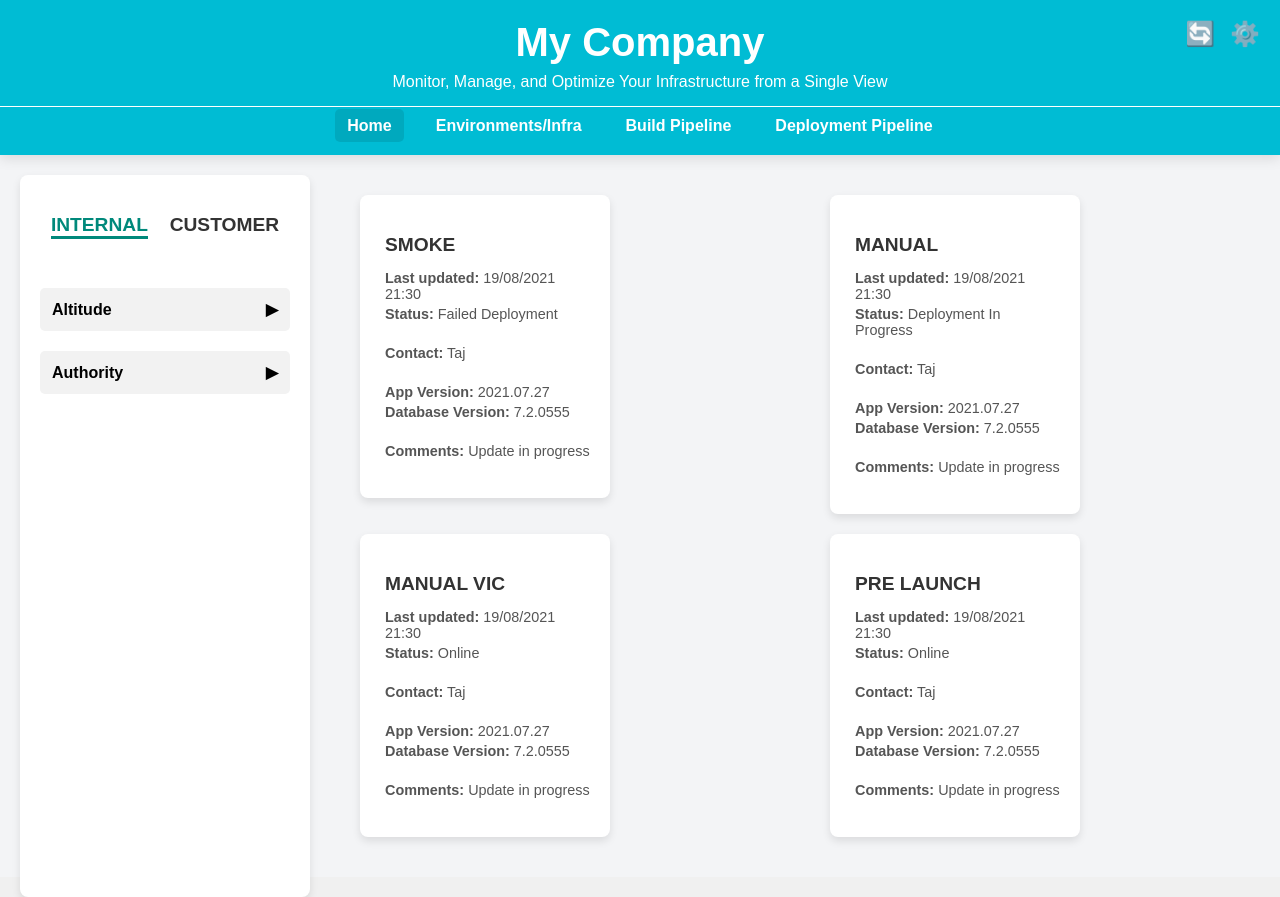
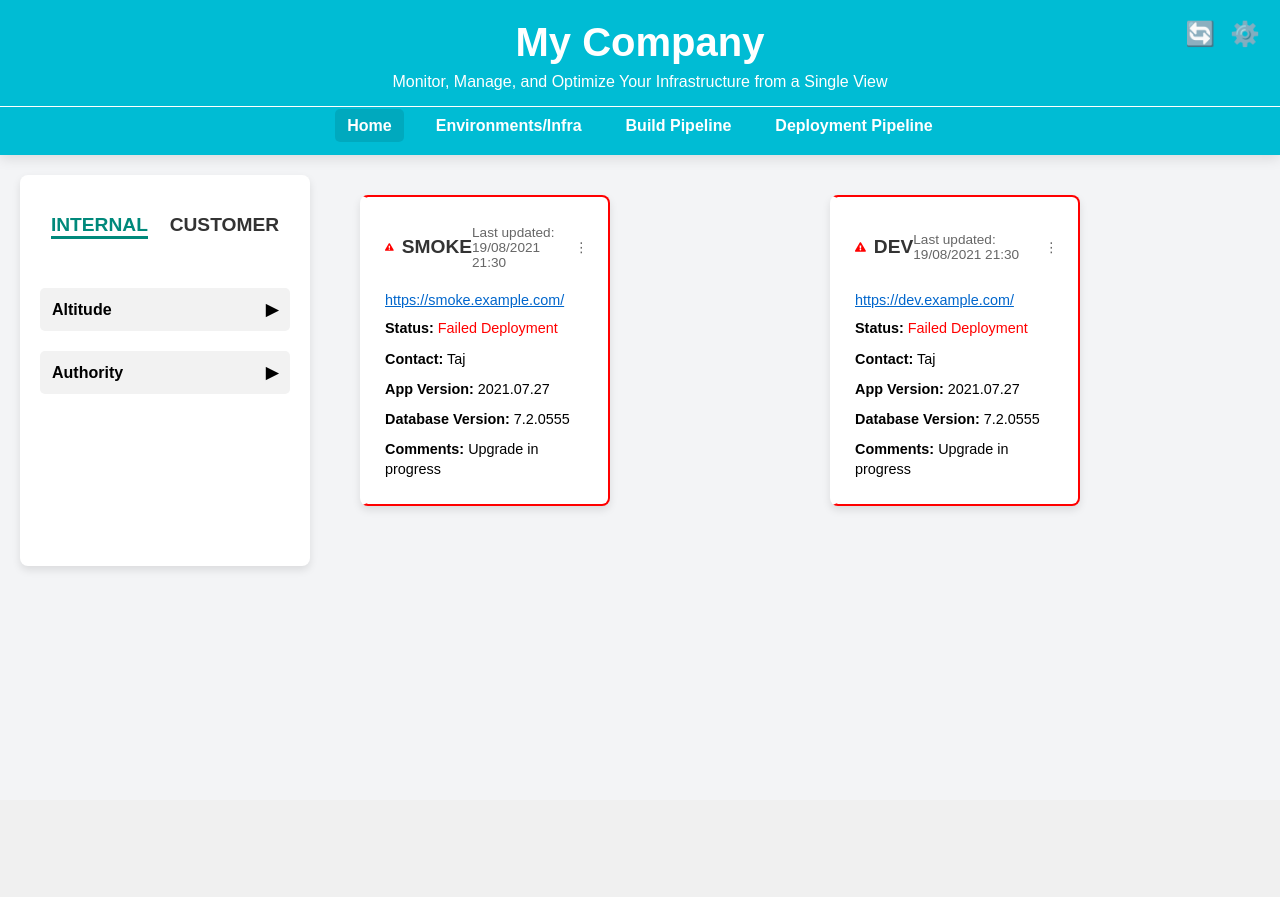
Before and after one commit to Sam123ben/IDP-Integrated-Developer-Platform, a React app in the folder infra_env_dashboard/frontend/: page / in a window 1280 px wide. After the commit the page ends 800 px from the top, so only its background shows below. Built offline with nearby package versions, Linux system fonts and the light colour scheme.

Commit message:
Fix the card section

```diff
--- a/infra_env_dashboard/frontend/package.json
+++ b/infra_env_dashboard/frontend/package.json
@@ -15,6 +15,7 @@
     "css-loader": "^7.1.2",
     "react": "^18.3.1",
     "react-dom": "^18.3.1",
+    "react-icons": "^5.3.0",
     "react-router-dom": "^6.27.0",
     "style-loader": "^4.0.0"
   },
--- a/infra_env_dashboard/frontend/src/components/Card.js
+++ b/infra_env_dashboard/frontend/src/components/Card.js
@@ -15,7 +15,7 @@ function Card({ title, status, statusColor, lastUpdated }) {
                 <p><strong>Contact:</strong> Taj</p>
                 <p><strong>App Version:</strong> 2021.07.27</p>
                 <p><strong>Database Version:</strong> 7.2.0555</p>
-                <p><strong>Comments:</strong> Update in progress</p>
+                <p><strong>Comments:</strong> Update in progress and run the pipeline and check</p>
             </div>
         </div>
     );
--- a/infra_env_dashboard/frontend/src/components/MainContent.js
+++ b/infra_env_dashboard/frontend/src/components/MainContent.js
@@ -12,7 +12,7 @@ function MainContent() {
                 <p>Contact: Taj</p>
                 <p>App Version: 2021.07.27</p>
                 <p>Database Version: 7.2.0555</p>
-                <p>Comments: Update in progress</p>
+                <p>Comments: Update in progress and run the pipeline and check</p>
             </div>
             <div className="card manual">
                 <h4>MANUAL</h4>
@@ -20,7 +20,7 @@ function MainContent() {
                 <p>Contact: Taj</p>
                 <p>App Version: 2021.07.27</p>
                 <p>Database Version: 7.2.0555</p>
-                <p>Comments: Update in progress</p>
+                <p>Comments: Update in progress and run the pipeline and check</p>
             </div>
             {/* Add more cards as needed */}
         </div>
--- a/infra_env_dashboard/frontend/src/components/TileContainer.js
+++ b/infra_env_dashboard/frontend/src/components/TileContainer.js
@@ -2,49 +2,31 @@
 
 import React from "react";
 import "../styles/TileContainer.css";
+import { FaExclamationTriangle } from "react-icons/fa"; // Import icon from react-icons
 
 function TileContainer() {
-    // Example data for each environment card
     const environments = [
         {
             name: "SMOKE",
             lastUpdated: "19/08/2021 21:30",
+            url: "https://smoke.example.com/",
             status: "Failed Deployment",
             contact: "Taj",
             appVersion: "2021.07.27",
             dbVersion: "7.2.0555",
-            comments: "Update in progress",
-            statusClass: "card-failed", // Assign class based on status
+            comments: "Upgrade in progress",
+            statusClass: "card-failed",
         },
         {
-            name: "MANUAL",
+            name: "DEV",
             lastUpdated: "19/08/2021 21:30",
-            status: "Deployment In Progress",
+            url: "https://dev.example.com/",
+            status: "Failed Deployment",
             contact: "Taj",
             appVersion: "2021.07.27",
             dbVersion: "7.2.0555",
-            comments: "Update in progress",
-            statusClass: "card-in-progress",
-        },
-        {
-            name: "MANUAL VIC",
-            lastUpdated: "19/08/2021 21:30",
-            status: "Online",
-            contact: "Taj",
-            appVersion: "2021.07.27",
-            dbVersion: "7.2.0555",
-            comments: "Update in progress",
-            statusClass: "card-online",
-        },
-        {
-            name: "PRE LAUNCH",
-            lastUpdated: "19/08/2021 21:30",
-            status: "Online",
-            contact: "Taj",
-            appVersion: "2021.07.27",
-            dbVersion: "7.2.0555",
-            comments: "Update in progress",
-            statusClass: "card-online",
+            comments: "Upgrade in progress",
+            statusClass: "card-failed",
         },
     ];
 
@@ -53,21 +35,22 @@ function TileContainer() {
             <div className="card-grid">
                 {environments.map((env, index) => (
                     <div key={index} className={`card ${env.statusClass}`}>
-                        <h3 className="card-title">{env.name}</h3>
-                        <div className="card-section">
-                            <p><strong>Last updated:</strong> {env.lastUpdated}</p>
-                            <p><strong>Status:</strong> {env.status}</p>
+                        <div className="card-header">
+                            <FaExclamationTriangle className="card-icon" /> {/* Icon */}
+                            <h3 className="card-title">{env.name}</h3>
+                            <div className="card-updated">
+                                <span>Last updated: {env.lastUpdated}</span>
+                                <span className="three-dots">⋮</span>
+                            </div>
                         </div>
-                        <div className="card-section">
-                            <p><strong>Contact:</strong> {env.contact}</p>
-                        </div>
-                        <div className="card-section">
-                            <p><strong>App Version:</strong> {env.appVersion}</p>
-                            <p><strong>Database Version:</strong> {env.dbVersion}</p>
-                        </div>
-                        <div className="card-section">
-                            <p><strong>Comments:</strong> {env.comments}</p>
-                        </div>
+                        <a href={env.url} target="_blank" rel="noopener noreferrer" className="card-link">
+                            {env.url}
+                        </a>
+                        <p><strong>Status:</strong> <span className="status-text">{env.status}</span></p>
+                        <p><strong>Contact:</strong> {env.contact}</p>
+                        <p><strong>App Version:</strong> {env.appVersion}</p>
+                        <p><strong>Database Version:</strong> {env.dbVersion}</p>
+                        <p><strong>Comments:</strong> {env.comments}</p>
                     </div>
                 ))}
             </div>
--- a/infra_env_dashboard/frontend/src/styles/TileContainer.css
+++ b/infra_env_dashboard/frontend/src/styles/TileContainer.css
@@ -7,58 +7,75 @@
 
 .card-grid {
     display: grid;
-    grid-template-columns: repeat(2, 1fr); /* Two columns for two cards per row */
+    grid-template-columns: repeat(2, 1fr); /* Two columns */
     gap: 20px; /* Space between cards */
-    max-width: 1200px; /* Maximum width for the grid container */
+    max-width: 1200px;
     width: 100%;
-    align-items: start;
 }
 
 .card {
-    background-color: #ffffff;
+    background-color: #fff5f5; /* Light red/pink background */
+    border: 2px solid red;
     border-radius: 8px;
     box-shadow: 0 4px 8px rgba(0, 0, 0, 0.1);
     padding: 20px;
     box-sizing: border-box;
     display: flex;
     flex-direction: column;
+    height: 100%;
+}
+
+.card-header {
+    display: flex;
+    align-items: center;
     justify-content: space-between;
-    height: auto;
-    width: 100%; /* Full width of grid column */
+    margin-bottom: 10px;
+}
+
+.card-icon {
+    color: red;
+    margin-right: 8px;
 }
 
 .card-title {
     font-size: 1.2em;
-    margin-bottom: 10px;
     font-weight: bold;
     color: #333;
 }
 
-.card-section {
-    margin-bottom: 15px; /* Space between sections */
+.card-updated {
+    display: flex;
+    align-items: center;
+    font-size: 0.85em;
+    color: #666;
 }
 
-.card-section p {
-    margin: 4px 0; /* Consistent spacing between lines */
-    font-size: 0.9em;
-    color: #555;
+.three-dots {
+    margin-left: 8px;
+    cursor: pointer;
 }
 
-.card-failed {
-    border-left: 6px solid red;
+.card-link {
+    color: #0066cc;
+    margin: 5px 0;
+    text-decoration: underline;
+    font-size: 0.9em;
+    display: inline-block;
 }
 
-.card-in-progress {
-    border-left: 6px solid orange;
+.status-text {
+    color: red; /* Change this to green or orange based on status */
 }
 
-.card-online {
-    border-left: 6px solid green;
+.card p {
+    margin: 5px 0;
+    font-size: 0.9em;
+    line-height: 1.4;
 }
 
-/* Responsive layout for smaller screens */
+/* Responsive layout */
 @media (max-width: 768px) {
     .card-grid {
-        grid-template-columns: 1fr; /* Single column on smaller screens */
+        grid-template-columns: 1fr;
     }
 }
```
Also changed, not shown: 1 other file (tests, documents, lock files or other folders).
